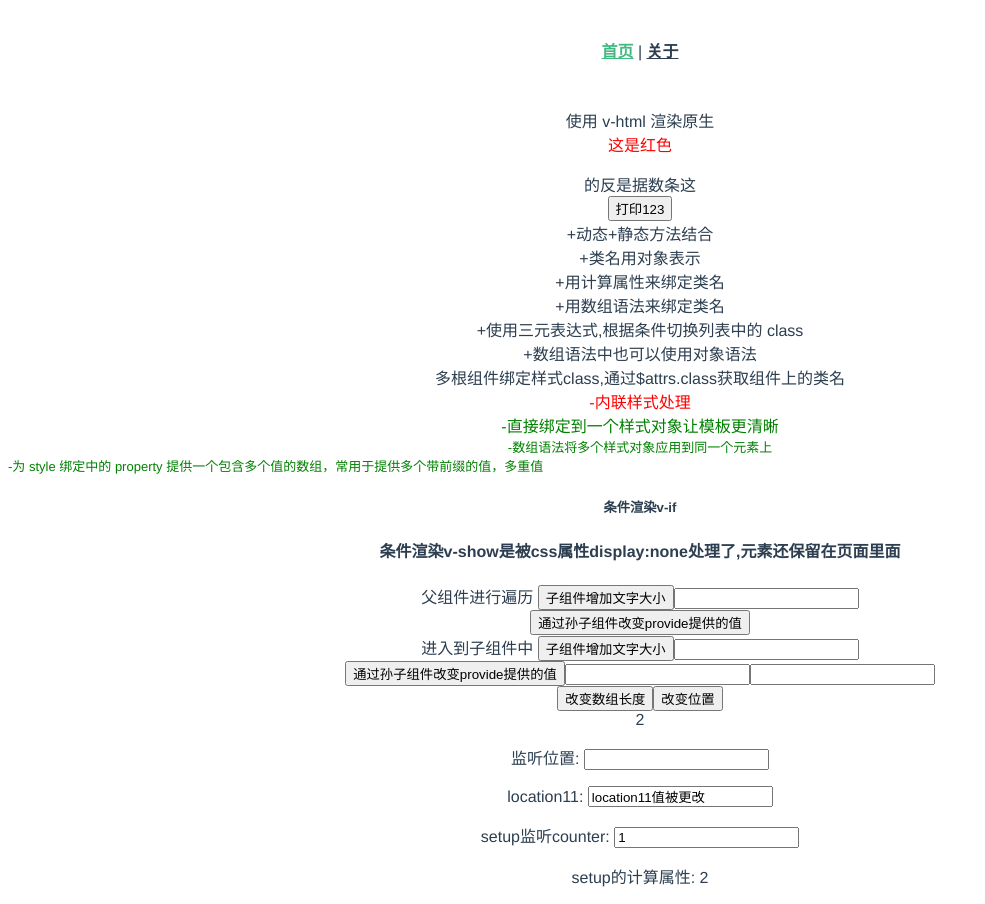
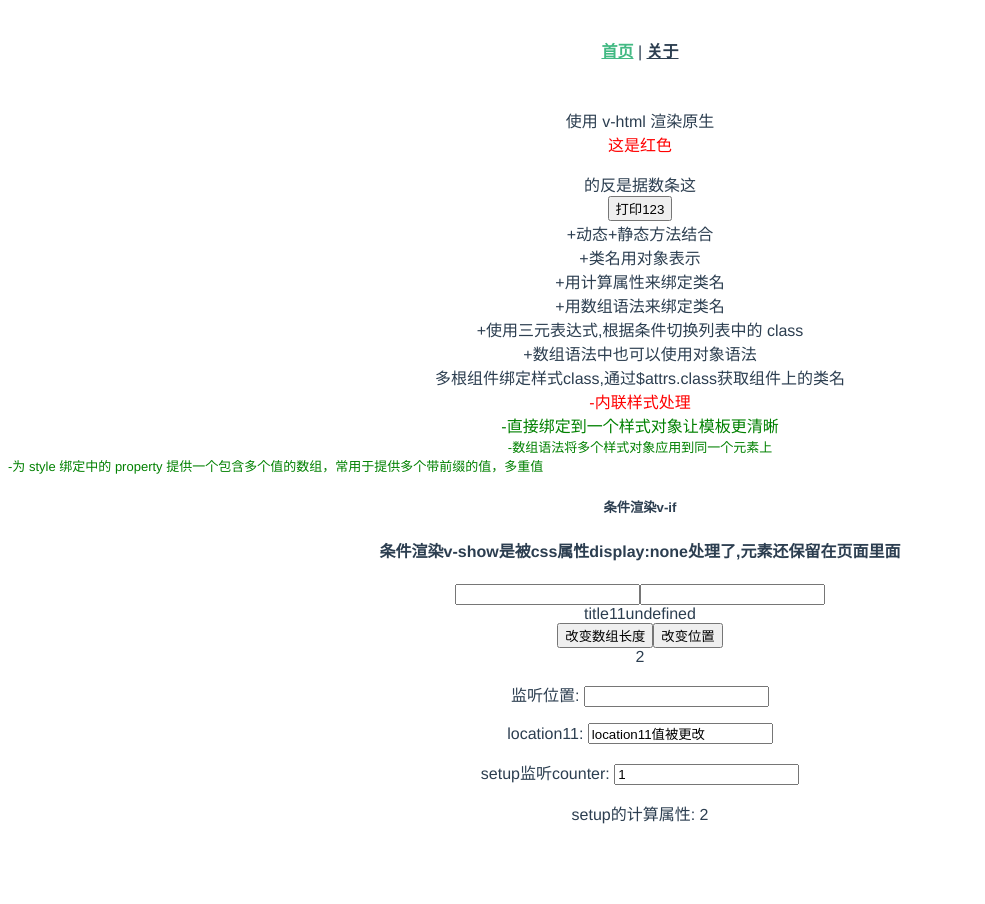
Before and after one commit to creatliukun/vue3-set, a Vue app: page / in a window 1280 px wide. Shown: the whole page, without its empty margins (0-985 px from the left). After the commit the page ends 841 px from the top, so only its background shows below. Built offline with nearby package versions, Linux system fonts and the light colour scheme.

Commit message:
feat: set参数解析

```diff
--- a/src/components/HelloWorld.vue
+++ b/src/components/HelloWorld.vue
@@ -74,12 +74,14 @@
     <input v-model="searchText" />
     <!--v-model="searchText"等价于:value="searchText" @input="searchText = $event.target.value"  -->
     <input :value="searchText" @input="searchText = $event.target.value" />
+    <div>{{'title11'+ title11}}</div>
   </div>
 </template>
 
 <script>
 // 防抖和节流，为了使组件实例彼此独立，可以在生命周期钩子的 created 里添加防抖函数，移除组件时，取消防抖函数
 import _ from 'lodash'
+import { toRef, toRefs } from 'vue'
 import DeComponentVue from './DeComponent.vue'
 export default {
   name: 'HelloWorld',
@@ -88,6 +90,31 @@ export default {
   },
   components: {
     DeComponentVue
+  },
+  setup (props, context) {
+    const msg11 = toRef(props, 'msg')
+    const title11 = toRef(props, 'title')
+    const title = toRefs(props)
+
+    console.log(msg11.value, 'toRef-msg----')
+    console.log(title11, 'toRef-title1----')
+    console.log(title, 'toRefs-title---')
+
+    // Attribute (非响应式对象，等同于 $attrs)
+    console.log(context.attrs, 'attrs')
+
+    // 插槽 (非响应式对象，等同于 $slots)
+    console.log(context.slots, 'slots')
+
+    // 触发事件 (方法，等同于 $emit)
+    console.log(context.emit, 'emit')
+
+    // 暴露公共 property (函数)
+    console.log(context.expose, 'expose')
+    return {
+      title11,
+      msg11
+    }
   },
   data () {
     return {
@@ -111,8 +138,8 @@ export default {
       isShow: true,
       isShowTemplate: false,
       posts: [
-        { id: 1, title: '父组件进行遍历' },
-        { id: 2, title: '进入到子组件中' }
+        // { id: 1, title: '父组件进行遍历' }
+        // { id: 2, title: '进入到子组件中' }
       ],
       postFontSize: 1,
       searchText: '',
```
Also changed, not shown: 1 other file (tests, documents, lock files or other folders).
